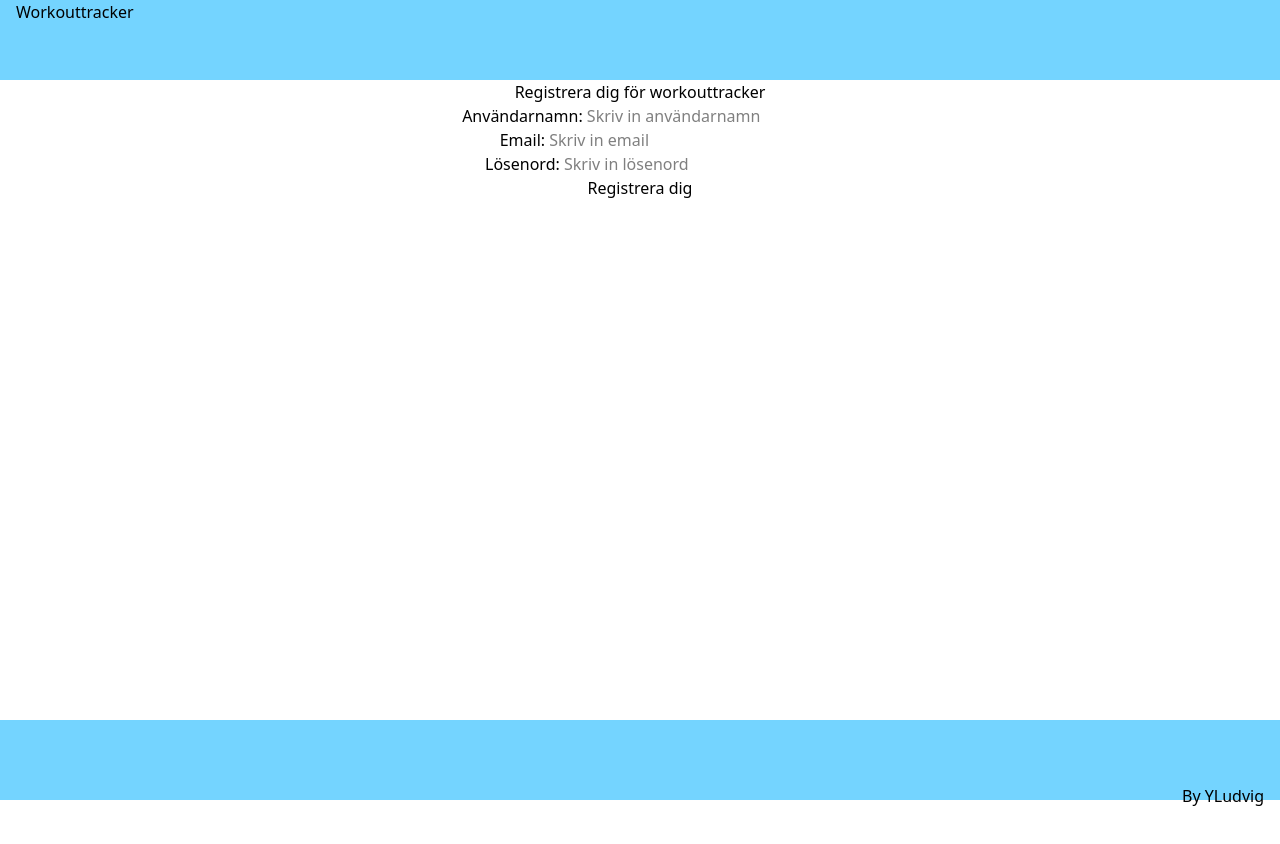
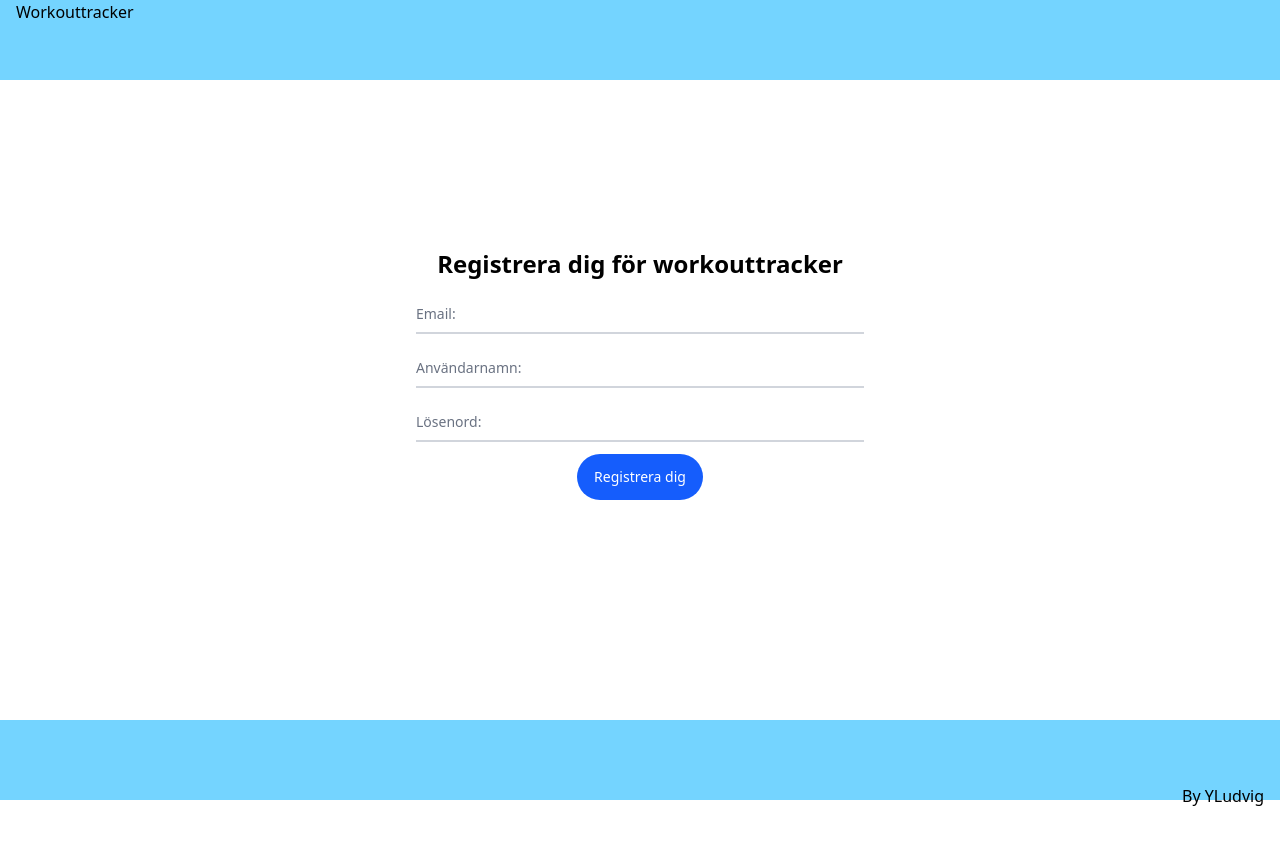
Before and after one commit to YLudvig/workouttrackerfrontend, an Angular app: page /register in a window 1280 px wide. Shown: the top 844 px of the page. Built offline with nearby package versions, Linux system fonts and the light colour scheme.

Commit message:
close #25

```diff
--- a/src/app/registerpage/registerpage.html
+++ b/src/app/registerpage/registerpage.html
@@ -1,22 +1,63 @@
-<div class="text-center h-screen">
-  <h2>Registrera dig för workouttracker</h2>
+<div class="h-screen flex items-center justify-center">
+  <div class="w-full max-w-md text-center space-y-3 mb-50">
+    <h1 class="font-bold text-2xl">Registrera dig för workouttracker</h1>
 
-  <div>
-    <label for="username"> Användarnamn: </label>
-    <input #username placeholder="Skriv in användarnamn" required />
+    <!-- Inspirerad av denna komponenten: https://flowbite.com/docs/forms/floating-label/ -->
+
+    <div class="relative z-0">
+      <input
+        #email
+        type="email"
+        class="block py-2.5 px-0 w-full text-sm text-gray-900 bg-transparent border-0 border-b-2 border-gray-300 appearance-none dark:border-gray-600 dark:focus:border-blue-500 focus:outline-none focus:ring-0 focus:border-blue-600 peer"
+        placeholder=""
+        required
+      />
+      <label
+        class="absolute text-sm text-gray-500 dark:text-gray-400 duration-300 transform -translate-y-6 scale-75 top-3 -z-10 peer-focus:text-blue-600 peer-focus:dark:text-blue-500 peer-placeholder-shown:scale-100 peer-placeholder-shown:translate-y-0 peer-focus:scale-75 peer-focus:-translate-y-6 left-0 origin-left"
+        for="email"
+      >
+        Email:
+      </label>
     </div>
 
-  <div>
-    <label for="email"> Email: </label>
-    <input #email type="email" placeholder="Skriv in email" required />
+    <div class="relative z-0">
+      <input
+        #username
+        type="username"
+        class="block py-2.5 px-0 w-full text-sm text-gray-900 bg-transparent border-0 border-b-2 border-gray-300 appearance-none dark:border-gray-600 dark:focus:border-blue-500 focus:outline-none focus:ring-0 focus:border-blue-600 peer"
+        placeholder=""
+        required
+      />
+      <label
+        class="absolute text-sm text-gray-500 dark:text-gray-400 duration-300 transform -translate-y-6 scale-75 top-3 -z-10 peer-focus:text-blue-600 peer-focus:dark:text-blue-500 peer-placeholder-shown:scale-100 peer-placeholder-shown:translate-y-0 peer-focus:scale-75 peer-focus:-translate-y-6 left-0 origin-left"
+        for="username"
+      >
+        Användarnamn:
+      </label>
     </div>
 
-  <div>
-    <label for="password"> Lösenord: </label>
-    <input #password type="password" placeholder="Skriv in lösenord" required />
+
+    <div class="relative z-0">
+      <input
+        #password
+        type="password"
+        class="block py-2.5 px-0 w-full text-sm text-gray-900 bg-transparent border-0 border-b-2 border-gray-300 appearance-none dark:border-gray-600 dark:focus:border-blue-500 focus:outline-none focus:ring-0 focus:border-blue-600 peer"
+        placeholder=""
+        required
+      />
+      <label
+        class="absolute text-sm text-gray-500 dark:text-gray-400 duration-300 transform -translate-y-6 scale-75 top-3 -z-10 peer-focus:text-blue-600 peer-focus:dark:text-blue-500 peer-placeholder-shown:scale-100 peer-placeholder-shown:translate-y-0 peer-focus:scale-75 peer-focus:-translate-y-6 left-0 origin-left"
+        for="password"
+      >
+        Lösenord:
+      </label>
     </div>
 
-  <button (click)="registerUserFunction(username, email, password)">
+    <!-- Komponent inspiration: https://preline.co/docs/buttons.html -->
+    <button
+      class="py-3 px-4 inline-flex items-center gap-x-2 text-sm font-medium rounded-full border border-transparent bg-blue-600 text-white hover:bg-blue-700 focus:outline-hidden focus:bg-blue-700 disabled:opacity-50 disabled:pointer-events-none"
+      (click)="registerUserFunction(username, email, password)"
+    >
       Registrera dig
     </button>
 
@@ -36,6 +77,5 @@
     @if (successfulRegistration){
     <p class="text-green-500">Lyckad registrering</p>
     }
-
-
   </div>
+</div>
```
Also changed, not shown: src/app/loginpage/loginpage.html (+10 -11 lines). Lines whose indentation alone changed are shown as unchanged.
